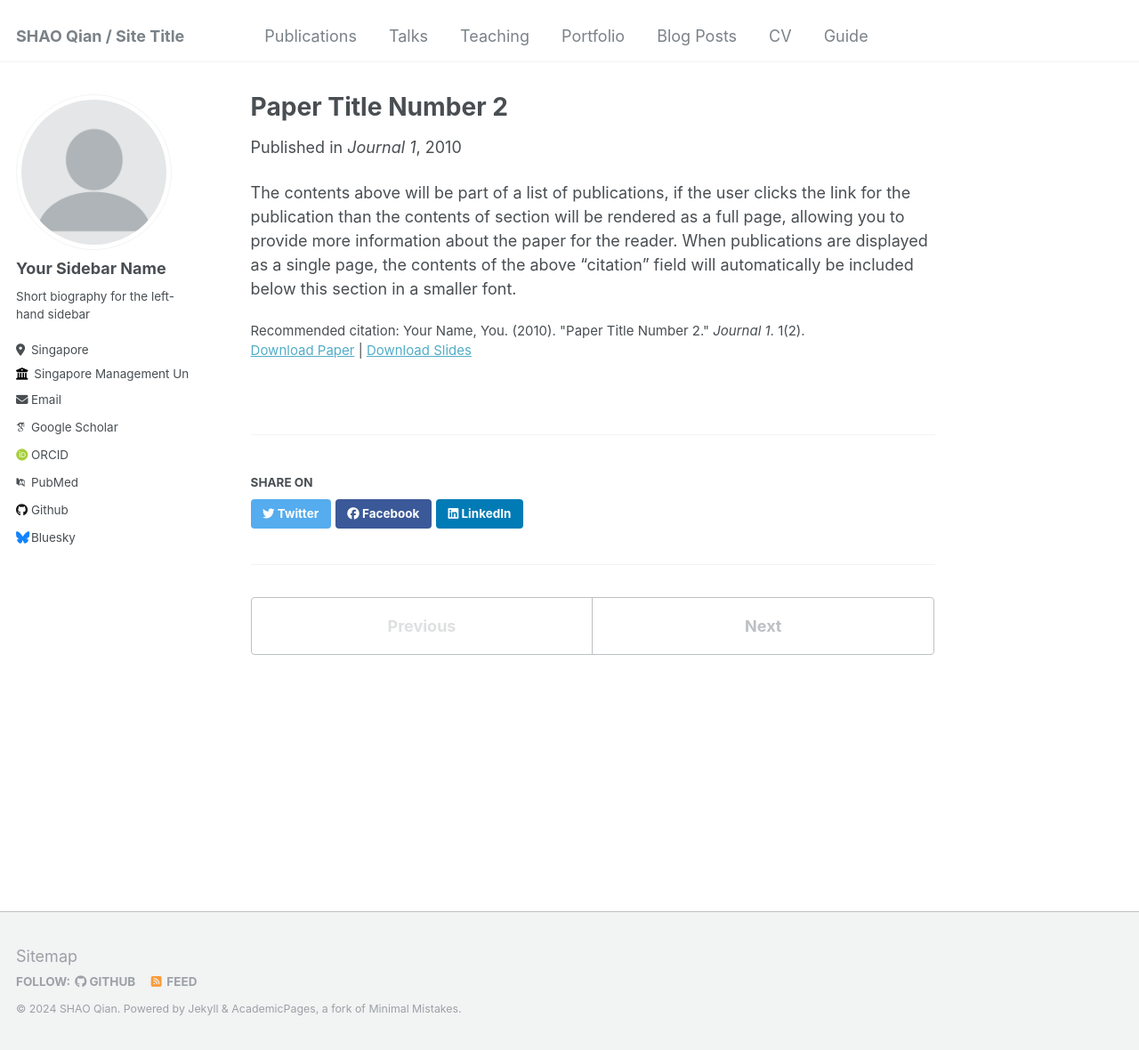
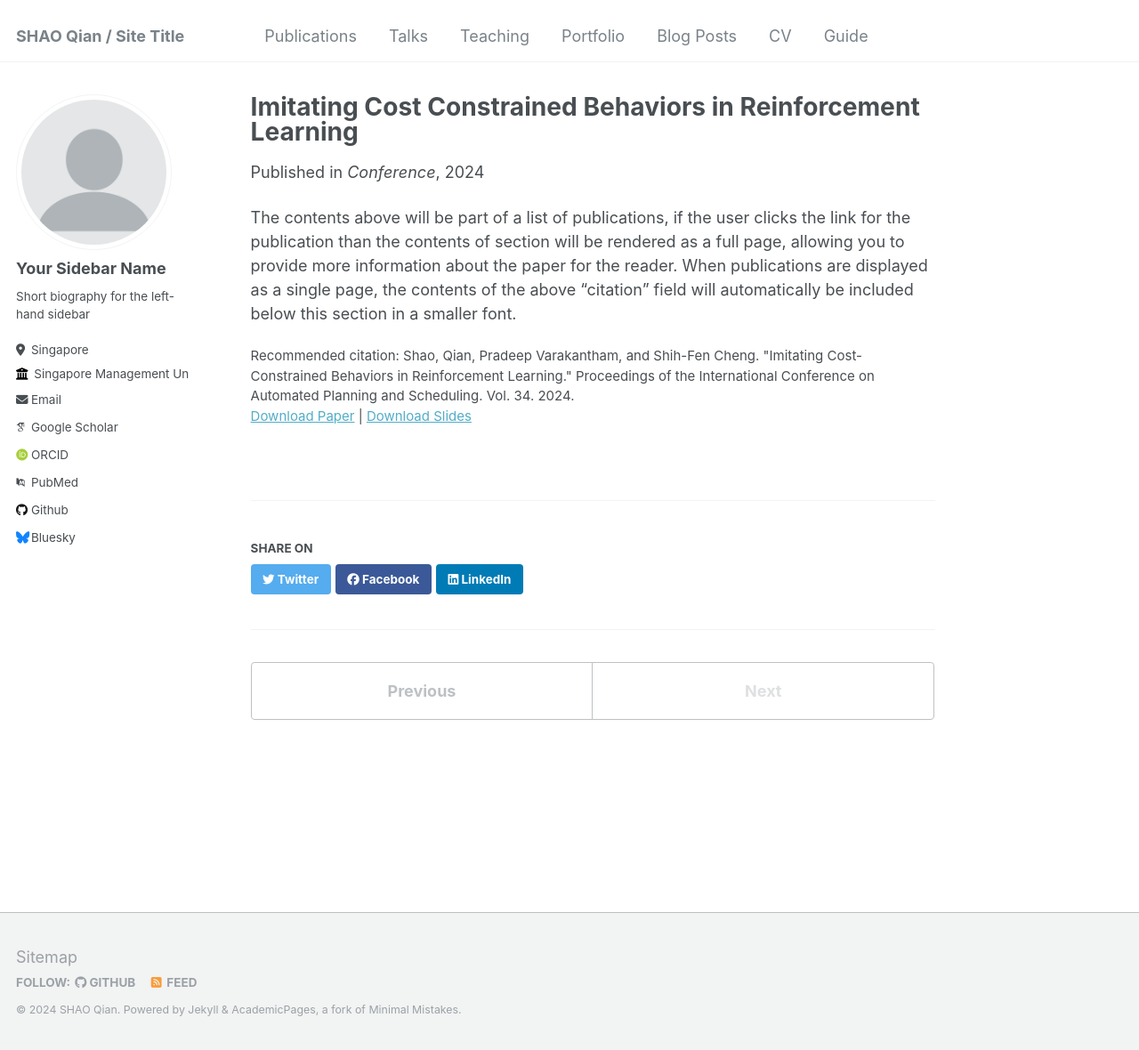
Before and after one commit to SHAOQIAN12/SHAOQIAN12.github.io, a Jekyll site: the page built from _publications/2010-10-01-paper-title-number-2.md, in a window 1280 px wide and 1180 px high. Shown: the whole window at 89% size. Built offline with Jekyll 4.4.1, drawn with Linux system fonts in a browser that asks for light colours; some web fonts are replaced.

Commit message:
Update 2010-10-01-paper-title-number-2.md

```diff
--- a/_publications/2010-10-01-paper-title-number-2.md
+++ b/_publications/2010-10-01-paper-title-number-2.md
@@ -1,13 +1,13 @@
 ---
-title: "Paper Title Number 2"
-collection: publications
+title: "Imitating Cost Constrained Behaviors in Reinforcement Learning"
+collection: 34th International Conference on Automated Planning and Scheduling (ICAPS 2024)
 permalink: /publication/2010-10-01-paper-title-number-2
-excerpt: 'This paper is about the number 2. The number 3 is left for future work.'
-date: 2010-10-01
-venue: 'Journal 1'
+excerpt: 'This research explores imitation learning in scenarios where expert behavior is influenced by both rewards and constraints, introducing methods such as Lagrangian, meta-gradient, and cost violation-based approaches to address trajectory cost constraints, with empirical results showing that the meta-gradient-based approach outperforms existing methods in accurately imitating cost-constrained behaviors.'
+date: 2024-6-01
+venue: 'Conference'
 slidesurl: 'http://academicpages.github.io/files/slides2.pdf'
-paperurl: 'http://academicpages.github.io/files/paper2.pdf'
-citation: 'Your Name, You. (2010). &quot;Paper Title Number 2.&quot; <i>Journal 1</i>. 1(2).'
+paperurl: 'http://academicpages.github.io/files/IL_CCIL.pdf'
+citation: 'Shao, Qian, Pradeep Varakantham, and Shih-Fen Cheng. "Imitating Cost-Constrained Behaviors in Reinforcement Learning." Proceedings of the International Conference on Automated Planning and Scheduling. Vol. 34. 2024.'
 ---
 
 The contents above will be part of a list of publications, if the user clicks the link for the publication than the contents of section will be rendered as a full page, allowing you to provide more information about the paper for the reader. When publications are displayed as a single page, the contents of the above "citation" field will automatically be included below this section in a smaller font.
```
